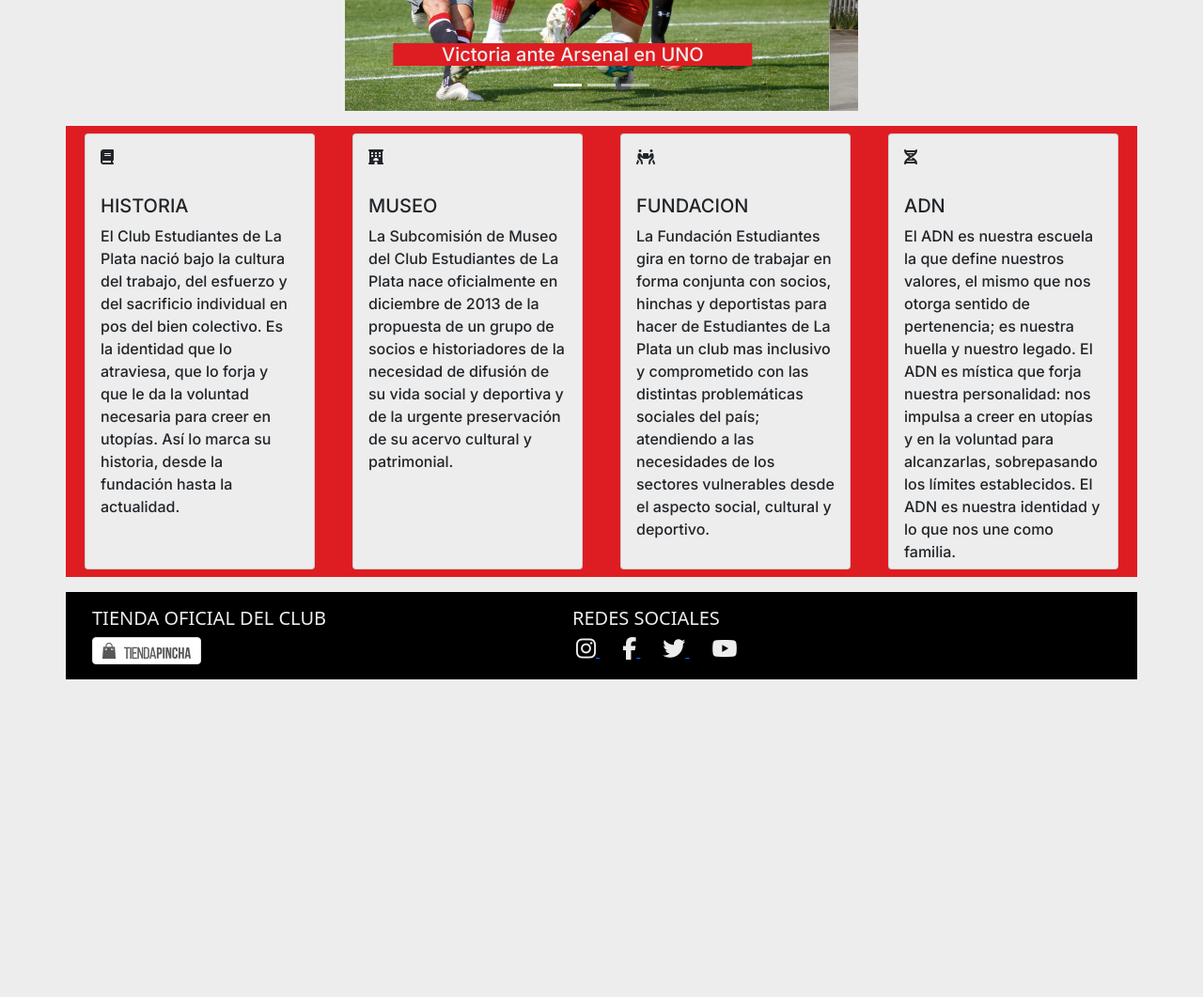
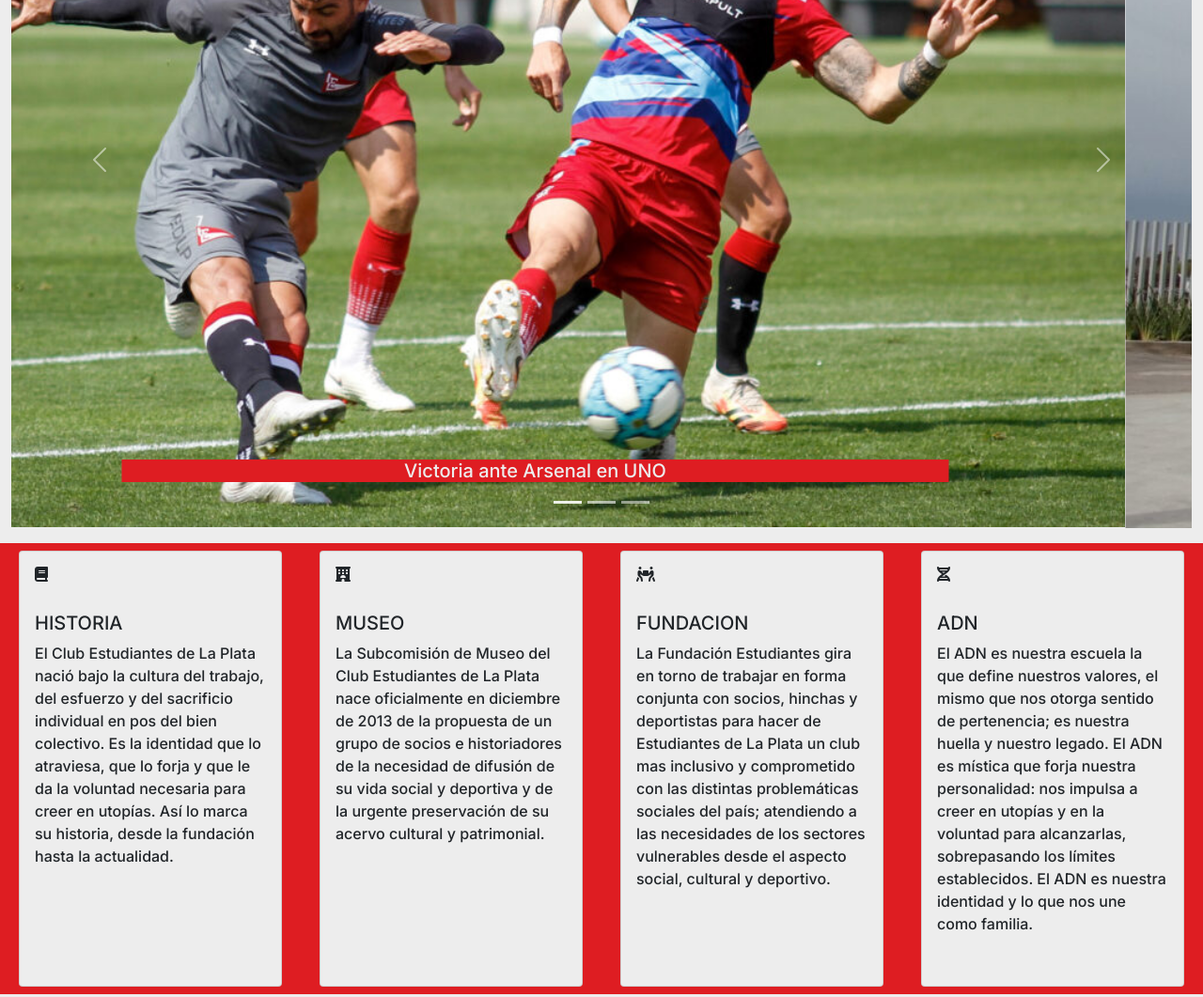
Before and after one commit to antoniwbauti/curso-edelp, a plain HTML site: page index.html in a window 1280 px wide. Shown: the part 340-1401 px from the top of the page at 94% size. Before the commit the page ends 1063 px from the top, so only its background shows below. Drawn offline with nearby package versions, Linux system fonts and the light colour scheme.

Commit message:
Add files via upload

```diff
--- a/index.html
+++ b/index.html
@@ -67,11 +67,11 @@
 
    </header>
    <setion>
-    	<div class="container mt-3">
+    	<div class="container-fluid mt-3">
 
          <div class="row">
 
-          <div class="col-md-6 offset-md-3 letra">
+          <div class="col-12 letra">
           	<div id="carouselExampleCaptions" class="carousel slide" data-bs-ride="carousel">
               <div class="carousel-indicators">
                 <button type="button" data-bs-target="#carouselExampleCaptions" data-bs-slide-to="0" class="active" aria-current="true" aria-label="Slide 1"></button>
@@ -115,7 +115,7 @@
 
     </div>
 
-    <div class="container mt-3">
+    <div class="container-fluid mt-3">
 
     	<div class="row">
 
@@ -181,7 +181,7 @@
    </setion>
    <footer>
 
-   	<div class="container mt-3">
+   	<div class="container-fluid mt-3">
 
 
       <div class="row fondo2">
```
